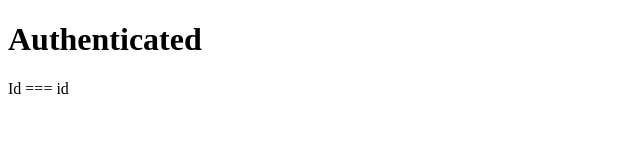
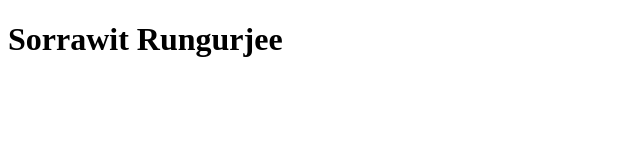
Before and after one commit to SorrawitRUNGRUJEE/cc15gitflowWorkflow, a plain HTML site: page index.html in a window 1280 px wide. Shown: the whole page, without its empty margins (0-640 px from the left). Drawn offline with Linux system fonts and the light colour scheme.

Commit message:
altered index.html

```diff
--- a/index.html
+++ b/index.html
@@ -3,10 +3,9 @@
   <head>
     <meta charset="UTF-8" />
     <meta name="viewport" content="width=device-width, initial-scale=1.0" />
-    <title>gitflow_workflow</title>
+    <title>Admin</title>
 </head>
 <body>
-    <h1> Authenticated </h1>
-    <div> Id ===  id </div>
+    <h1>Sorrawit Rungurjee</h1>
 </body>
 </html>
```
